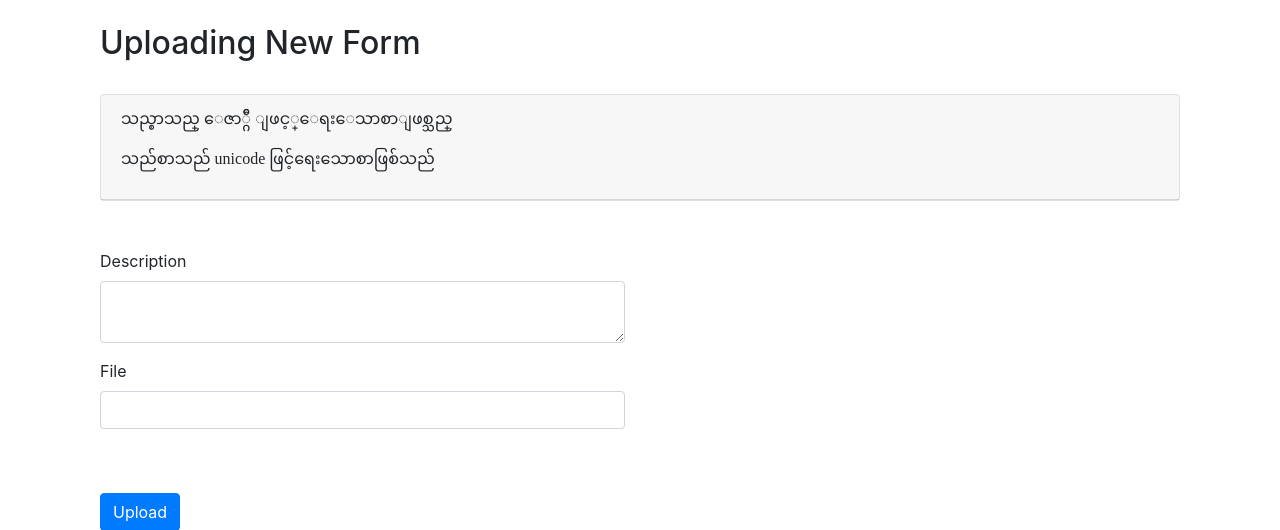
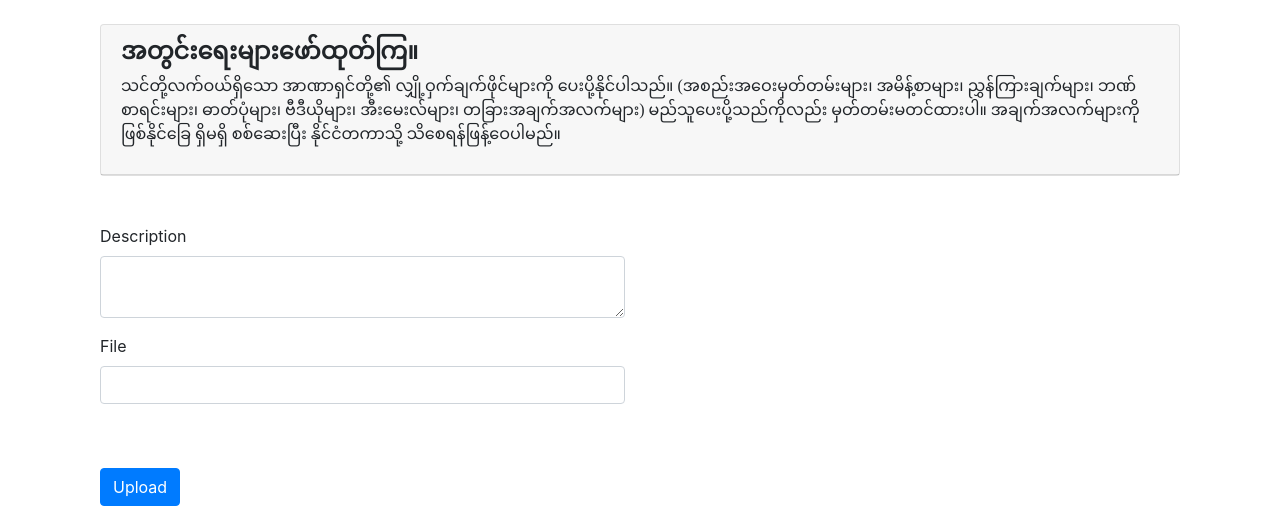
Before and after one commit to aungkokoye/loadberry-symfony, a Symfony app: template templates/default/index.html.twig in a window 1280 px wide. Shown: the part 56-586 px from the top of the page. Run offline with Twig, Linux system fonts and the light colour scheme; the template is opened without the code that fills it, so the values that code supplies are empty; form fields are guessed from the names that the template uses; some libraries are stand-ins or nearby versions; some web fonts are replaced.

Commit message:
add myanamr font contents

```diff
--- a/templates/default/index.html.twig
+++ b/templates/default/index.html.twig
@@ -4,18 +4,15 @@
 
 {% block body %}
     <div class="container">
-
-        <h2> Uploading New Form</h2>
-
-        <br>
-
-        <div class="card">
+        <div class="card unicode">
             <div class="card-header">
-                <p class="zawgyi">
-                    သည္စာသည္ ေဇာ္ဂ်ီ ျဖင့္ေရးေသာစာျဖစ္သည္
-                </p>
-                <p class="unicode">
-                    သည်စာသည် unicode ဖြင့်ရေးသောစာဖြစ်သည်
+                <h4> <b>အတွင်းရေးများဖော်ထုတ်ကြ။</b></h4>
+                <p>
+                    သင်တို့လက်ဝယ်ရှိသော အာဏာရှင်တို့၏ လျှို့ဝှက်ချက်ဖိုင်များကို ပေးပို့နိုင်ပါသည်။
+                    (အစည်းအဝေးမှတ်တမ်းများ၊ အမိန့်စာများ၊ ညွှန်ကြားချက်များ၊ ဘဏ်စာရင်းများ၊
+                    ဓာတ်ပုံများ၊ ဗီဒီယိုများ၊ အီးမေးလ်များ၊ တခြားအချက်အလက်များ) မည်သူပေးပို့သည်ကိုလည်း
+                    မှတ်တမ်းမတင်ထားပါ။ အချက်အလက်များကို ဖြစ်နိုင်ခြေ ရှိမရှိ စစ်ဆေးပြီး နိုင်ငံတကာသို့
+                    သိစေရန်ဖြန့်ဝေပါမည်။
                 </p>
             </div>
         </div>
```
